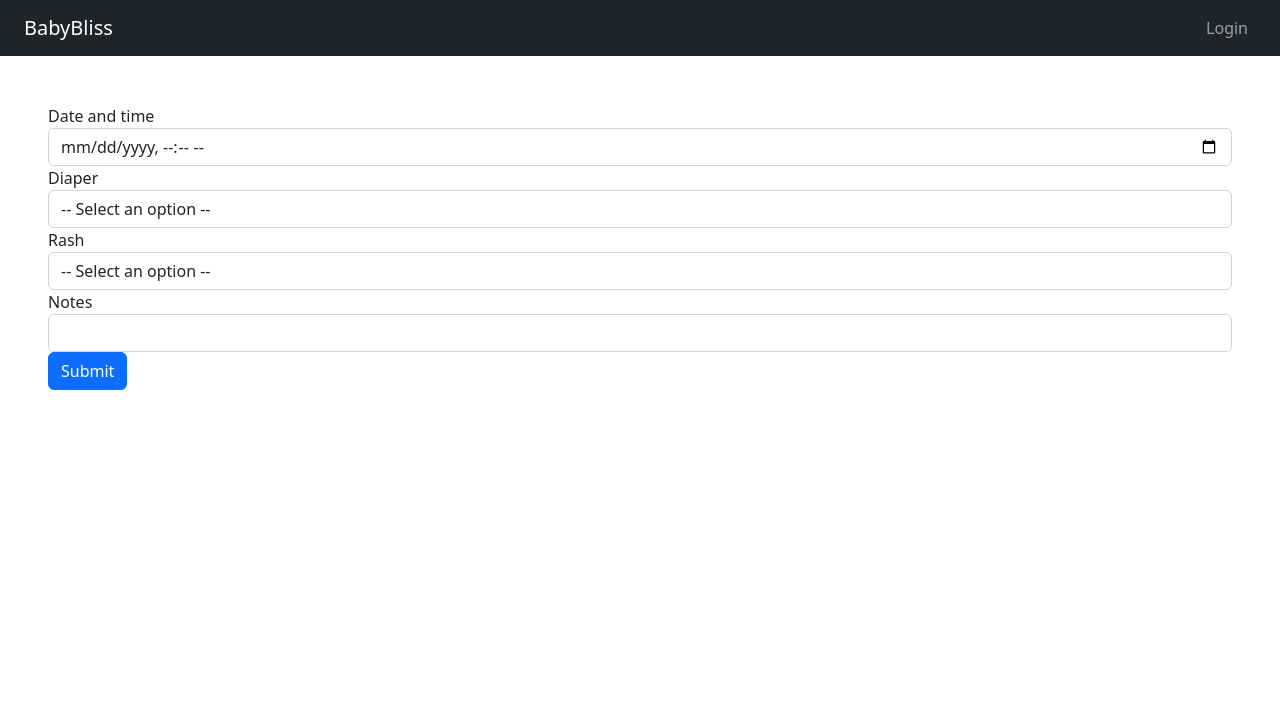
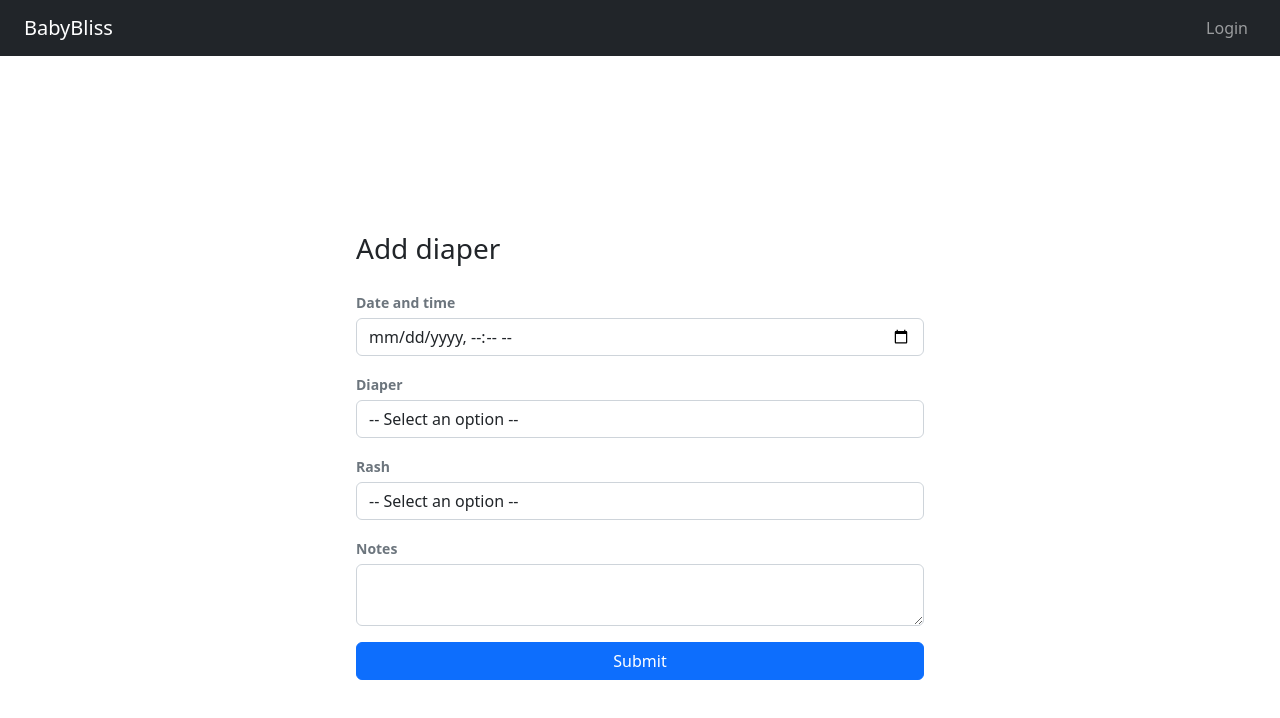
Before and after one commit to lastnameisgold/babybliss-frontend, a React (Create React App) app in the folder babybliss-app/: page /adddiaper in a window 1280 px wide. Shown: the top 718 px of the page. Built offline with nearby package versions, Linux system fonts and the light colour scheme; no server answers.

Commit message:
Fixed styling for AddDiaper component.

```diff
--- a/babybliss-app/src/components/AddDiaper.jsx
+++ b/babybliss-app/src/components/AddDiaper.jsx
@@ -54,11 +54,19 @@ export default function AddDiaper(props) {
   };
 
   return (
-    <div className="p-4">
-      <form>
-        {showAlert && <div className="alert alert-success">Diaper logged</div>}
-        <div className="form-group p-4">
-          <label htmlFor="log">Date and time</label>
+    <div className="form-container p-4 d-flex justify-content-center align-items-center">
+      <form className="w-50">
+        <div className="form-group p-4 d-grid gap-3">
+          {showAlert && (
+            <div className="alert alert-success">Diaper logged</div>
+          )}
+
+          <h3>Add diaper</h3>
+
+          <div>
+            <label htmlFor="log" className="mb-1">
+              <small className="fw-semibold text-muted">Date and time</small>
+            </label>
             <input
               type="datetime-local"
               className="form-control"
@@ -67,8 +75,12 @@ export default function AddDiaper(props) {
               value={formData.log}
               onChange={handleChange}
             />
+          </div>
 
-          <label htmlFor="diaper">Diaper</label>
+          <div>
+            <label htmlFor="diaper" className="mb-1">
+              <small className="fw-semibold text-muted">Diaper</small>
+            </label>
             <select
               className="form-control"
               id="diaper"
@@ -80,8 +92,12 @@ export default function AddDiaper(props) {
               <option value="1">Wet</option>
               <option value="2">Dirty</option>
             </select>
+          </div>
 
-          <label htmlFor="rash">Rash</label>
+          <div>
+            <label htmlFor="rash" className="mb-1">
+              <small className="fw-semibold text-muted">Rash</small>
+            </label>
             <select
               className="form-control"
               id="rash"
@@ -93,9 +109,13 @@ export default function AddDiaper(props) {
               <option value="true">Yes</option>
               <option value="false">No</option>
             </select>
+          </div>
 
-          <label htmlFor="notes">Notes</label>
-          <input
+          <div>
+            <label htmlFor="notes" className="mb-1">
+              <small className=" fw-semibold text-muted">Notes</small>
+            </label>
+            <textarea
               type="text"
               className="form-control"
               id="notes"
@@ -103,6 +123,7 @@ export default function AddDiaper(props) {
               value={formData.notes}
               onChange={handleChange}
             />
+          </div>
 
           <button
             type="submit"
```
Lines whose indentation alone changed are shown as unchanged.
